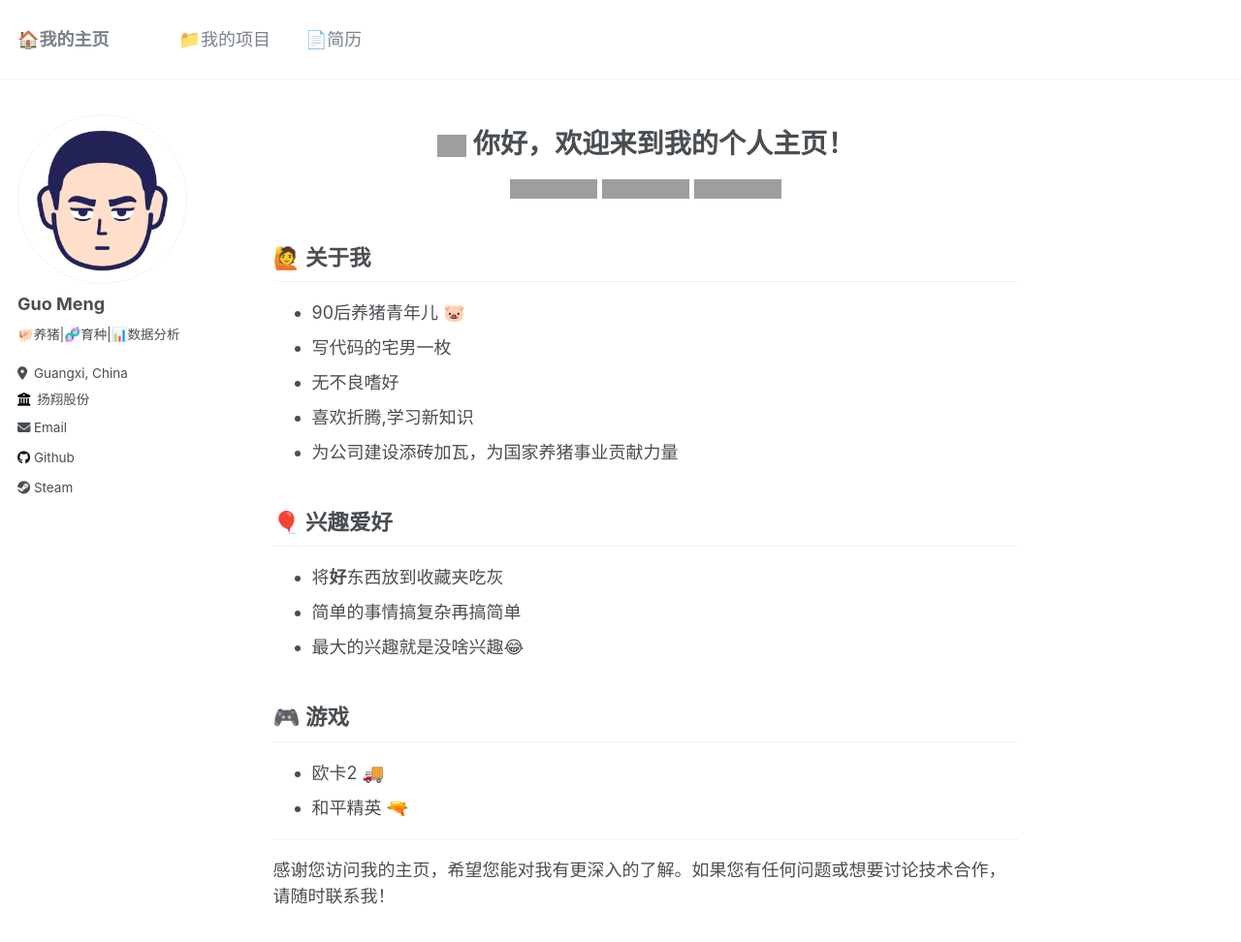
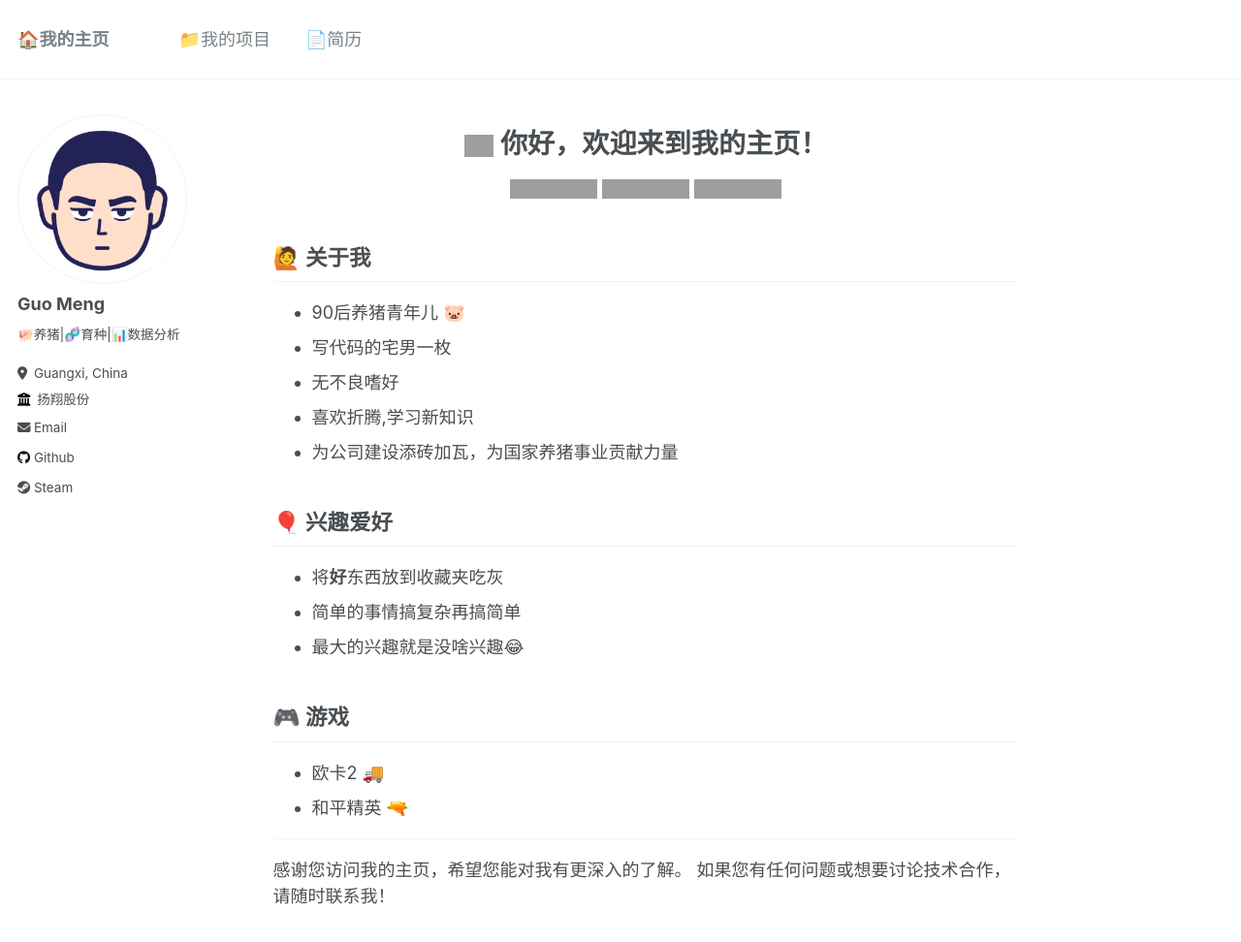
Before and after one commit to tony2015116/tony2015116.github.io, a Jekyll site: the page built from _pages/about.md, in a window 1280 px wide and 1150 px high. Shown: the top 972 px of the window at 97% size. Built offline with Jekyll 4.4.1, drawn with Linux system fonts in a browser that asks for light colours; grey boxes are pictures that could not be loaded.

Commit message:
2024-03-10

```diff
--- a/_pages/about.md
+++ b/_pages/about.md
@@ -13,15 +13,15 @@ editor_options:
 <h1 align="center" style="margin-top: 0;">
 
 <img src="https://emojis.slackmojis.com/emojis/images/1531849430/4246/blob-sunglasses.gif?1531849430" width="30"/>
-你好，欢迎来到我的个人主页！
+你好，欢迎来到我的主页！
 
 </h1>
 
 <p align="center">
 
-<img src="https://img.shields.io/badge/gender-%F0%9F%A4%B5 gentleman-critical"/>
-<a href="https://visitorbadge.io/status?path=https%3A%2F%2Fgithub.com%2Ftony2015116%2Ftony2015116.github.io"><img src="https://api.visitorbadge.io/api/visitors?path=https%3A%2F%2Fgithub.com%2Ftony2015116%2Ftony2015116.github.io&amp;countColor=%23f47373&amp;style=flat"/></a>
-<a href="#"><img src="https://img.shields.io/github/last-commit/tony2015116/tony2015116.github.io" alt="GitHub last commit"/></a>
+<img src="https://img.shields.io/badge/gender-%F0%9F%A4%B5 gentleman-critical?style=for-the-badge"/>
+<a href="https://visitorbadge.io/status?path=https%3A%2F%2Fgithub.com%2Ftony2015116%2Ftony2015116.github.io"><img src="https://api.visitorbadge.io/api/visitors?path=https%3A%2F%2Fgithub.com%2Ftony2015116%2Ftony2015116.github.io&amp;countColor=%23f47373&amp;style=for-the-badge"/></a>
+<a href="#"><img src="https://img.shields.io/github/last-commit/tony2015116/tony2015116.github.io?style=for-the-badge" alt="GitHub last commit"/></a>
 
 </p>
 
@@ -45,4 +45,5 @@ editor_options:
 
 ------------------------------------------------------------------------
 
-感谢您访问我的主页，希望您能对我有更深入的了解。如果您有任何问题或想要讨论技术合作，请随时联系我！
+感谢您访问我的主页，希望您能对我有更深入的了解。
+如果您有任何问题或想要讨论技术合作，请随时联系我！
```
